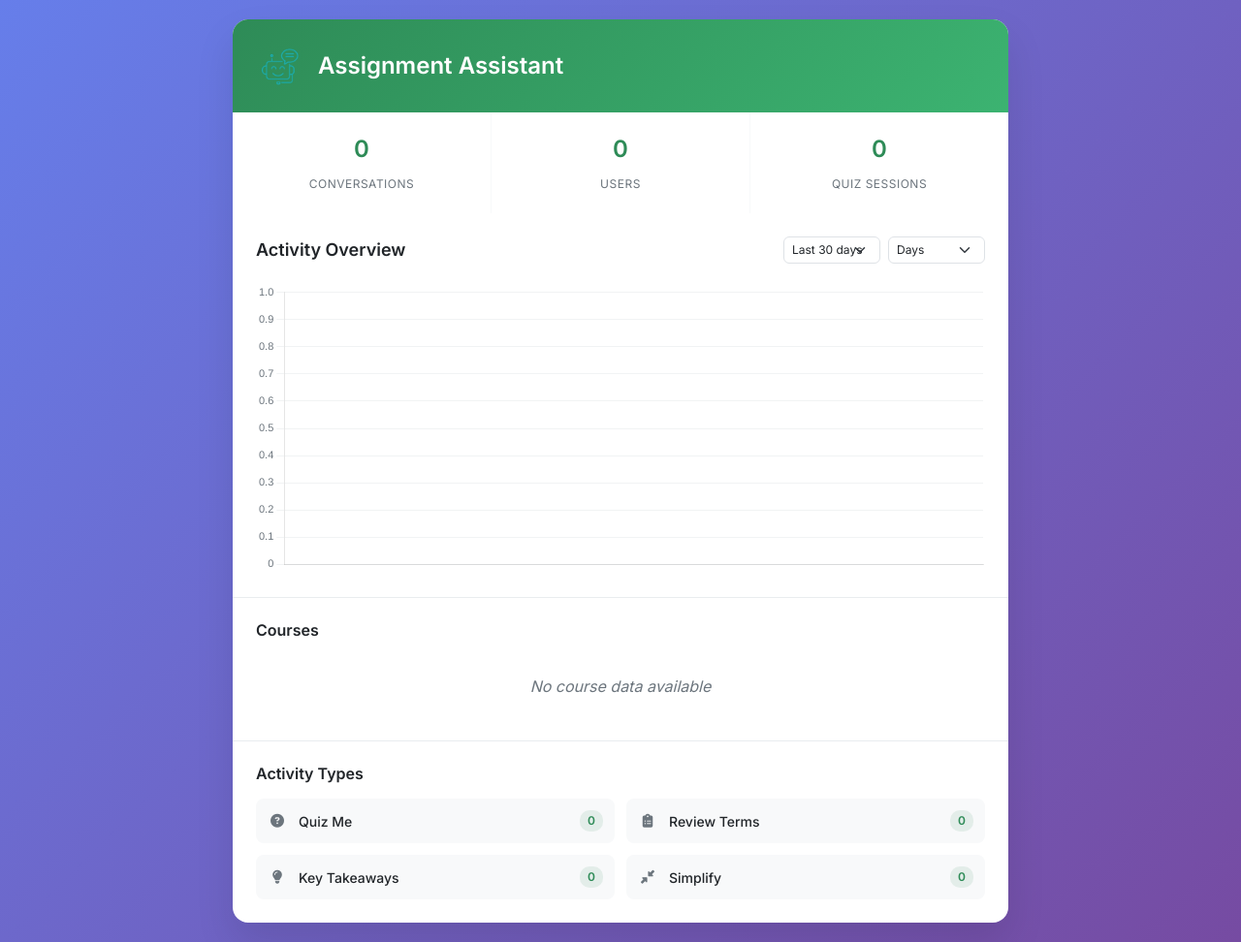
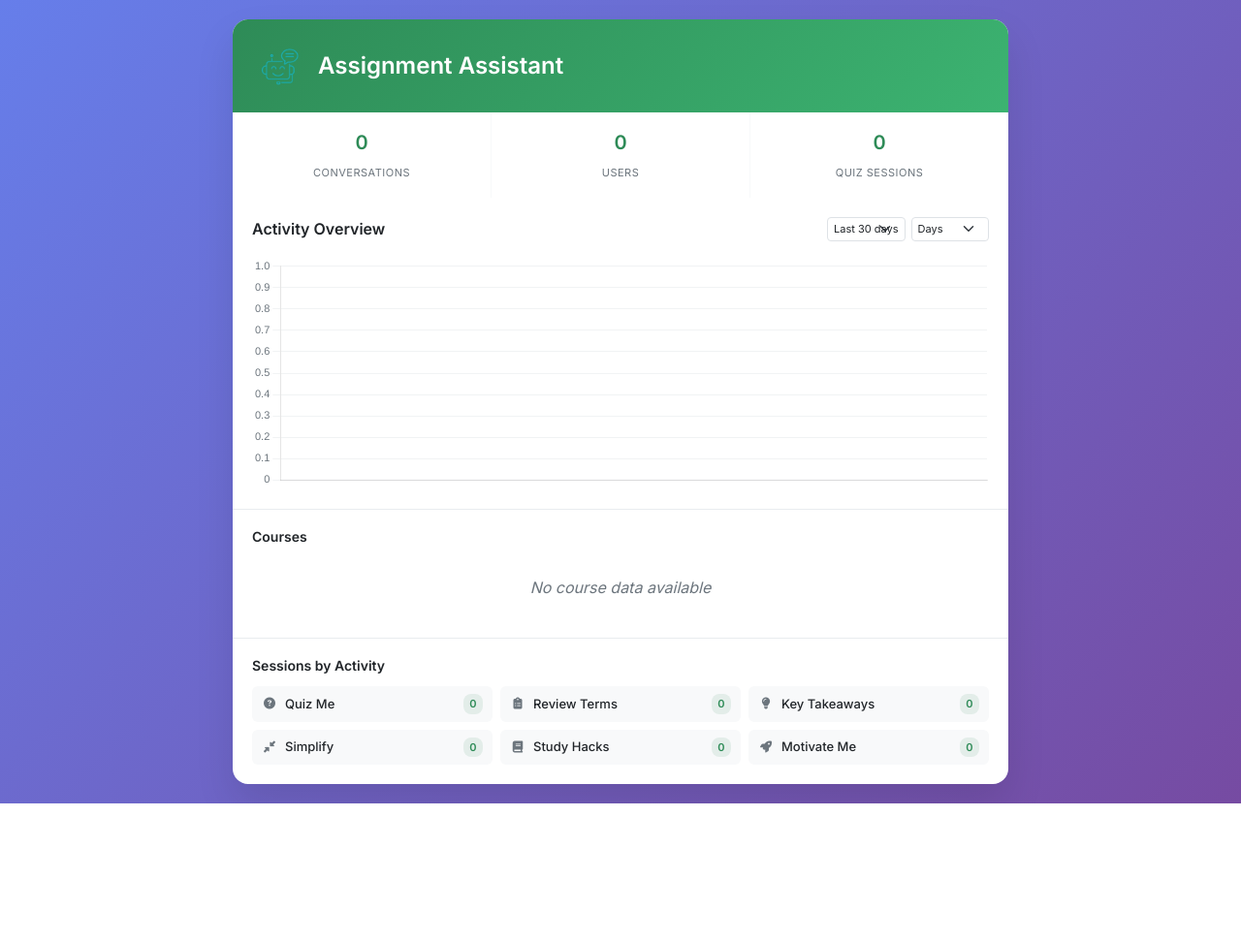
Before and after one commit to benngermin/assignment-assistant-logs, a Flask app: page / in a window 1280 px wide. Shown: the whole page at 97% size. After the commit the page ends 829 px from the top, so only its background shows below. Run offline with Flask 3, Linux system fonts and the light colour scheme; data that the repository does not hold is empty.

Commit message:
Refine dashboard layout and clarify session activity tracking
Adjust card and font sizes for a more compact display, rename "Activity Types" to "Sessions by Activity", and add new session activity tracking for "Study Hacks" and "Motivate Me".

Replit-Commit-Author: Agent
Replit-Commit-Session-Id: 235a7d2b-d85c-459e-a21e-4bf471783e76
Replit-Commit-Checkpoint-Type: full_checkpoint
Replit-Commit-Screenshot-Url: https://storage.googleapis.com/screenshot-production-us-central1/836fb819-e1b3-4667-a338-d4c11b134075/235a7d2b-d85c-459e-a21e-4bf471783e76/IbXpblr

```diff
--- a/static/css/styles.css
+++ b/static/css/styles.css
@@ -53,20 +53,20 @@ body {
 
 .stat-item {
     background: white;
-    padding: 20px;
+    padding: 16px 12px;
     text-align: center;
 }
 
 .stat-number {
     display: block;
-    font-size: 24px;
+    font-size: 20px;
     font-weight: 600;
     color: #2E8B57;
-    margin-bottom: 4px;
+    margin-bottom: 2px;
 }
 
 .stat-label {
-    font-size: 12px;
+    font-size: 11px;
     color: #6c757d;
     text-transform: uppercase;
     letter-spacing: 0.5px;
@@ -74,7 +74,7 @@ body {
 
 /* Main Chart */
 .main-chart {
-    padding: 24px;
+    padding: 20px;
     border-bottom: 1px solid #e9ecef;
 }
 
@@ -82,11 +82,11 @@ body {
     display: flex;
     justify-content: space-between;
     align-items: center;
-    margin-bottom: 20px;
+    margin-bottom: 16px;
 }
 
 .chart-header h3 {
-    font-size: 18px;
+    font-size: 16px;
     font-weight: 600;
     color: #212529;
     margin: 0;
@@ -94,48 +94,48 @@ body {
 
 .chart-controls {
     display: flex;
-    gap: 8px;
+    gap: 6px;
 }
 
 .chart-controls select {
-    font-size: 12px;
-    padding: 4px 8px;
+    font-size: 11px;
+    padding: 3px 6px;
     border: 1px solid #dee2e6;
-    border-radius: 6px;
-    min-width: 100px;
+    border-radius: 4px;
+    min-width: 80px;
 }
 
 #mainChart {
-    max-height: 300px;
+    max-height: 240px;
 }
 
 /* Course Stats */
 .course-stats {
-    padding: 24px;
+    padding: 20px;
     border-bottom: 1px solid #e9ecef;
 }
 
 .course-stats h4 {
-    font-size: 16px;
+    font-size: 14px;
     font-weight: 600;
     color: #212529;
-    margin-bottom: 16px;
+    margin-bottom: 12px;
 }
 
 .course-list {
     display: flex;
     flex-direction: column;
-    gap: 8px;
+    gap: 6px;
 }
 
 .course-item {
     display: flex;
     justify-content: space-between;
     align-items: center;
-    padding: 12px 16px;
+    padding: 10px 12px;
     background: #f8f9fa;
-    border-radius: 8px;
-    font-size: 14px;
+    border-radius: 6px;
+    font-size: 13px;
 }
 
 .course-name {
@@ -148,43 +148,44 @@ body {
     font-weight: 600;
     color: #2E8B57;
     background: rgba(46, 139, 87, 0.1);
-    padding: 4px 8px;
-    border-radius: 12px;
-    font-size: 12px;
+    padding: 3px 6px;
+    border-radius: 10px;
+    font-size: 11px;
 }
 
 /* Activity Breakdown */
 .activity-breakdown {
-    padding: 24px;
+    padding: 20px;
 }
 
 .activity-breakdown h4 {
-    font-size: 16px;
+    font-size: 14px;
     font-weight: 600;
     color: #212529;
-    margin-bottom: 16px;
+    margin-bottom: 12px;
 }
 
 .activity-grid {
     display: grid;
-    grid-template-columns: repeat(2, 1fr);
-    gap: 12px;
+    grid-template-columns: repeat(3, 1fr);
+    gap: 8px;
 }
 
 .activity-item {
     display: flex;
     align-items: center;
-    gap: 12px;
-    padding: 12px;
+    gap: 8px;
+    padding: 8px 10px;
     background: #f8f9fa;
-    border-radius: 8px;
-    font-size: 14px;
+    border-radius: 6px;
+    font-size: 13px;
 }
 
 .activity-item i {
-    width: 20px;
+    width: 16px;
     text-align: center;
     color: #6c757d;
+    font-size: 12px;
 }
 
 .activity-name {
@@ -197,10 +198,10 @@ body {
     font-weight: 600;
     color: #2E8B57;
     background: rgba(46, 139, 87, 0.1);
-    padding: 2px 8px;
-    border-radius: 10px;
-    font-size: 12px;
-    min-width: 24px;
+    padding: 2px 6px;
+    border-radius: 8px;
+    font-size: 11px;
+    min-width: 20px;
     text-align: center;
 }
 
@@ -249,7 +250,7 @@ body {
     }
 
     .activity-grid {
-        grid-template-columns: 1fr;
+        grid-template-columns: repeat(2, 1fr);
     }
 }
 
@@ -273,4 +274,8 @@ body {
     .stat-item:last-child {
         grid-column: auto;
     }
+
+    .activity-grid {
+        grid-template-columns: 1fr;
+    }
 }
--- a/static/js/main.js
+++ b/static/js/main.js
@@ -61,12 +61,14 @@ async function loadMetrics() {
         document.getElementById('review-count').textContent = data.review_count || 0;
         document.getElementById('takeaway-count').textContent = data.takeaway_count || 0;
         document.getElementById('simplify-count').textContent = data.simplify_count || 0;
+        document.getElementById('study-count').textContent = data.study_count || 0;
+        document.getElementById('motivate-count').textContent = data.motivate_count || 0;
 
         console.log('Metrics loaded successfully');
     } catch (error) {
         console.error('Error loading metrics:', error);
         // Set fallback values
-        ['total-conversations', 'total-users', 'quiz-count', 'quiz-display', 'review-count', 'takeaway-count', 'simplify-count'].forEach(id => {
+        ['total-conversations', 'total-users', 'quiz-count', 'quiz-display', 'review-count', 'takeaway-count', 'simplify-count', 'study-count', 'motivate-count'].forEach(id => {
             const element = document.getElementById(id);
             if (element) element.textContent = '0';
         });
--- a/templates/index.html
+++ b/templates/index.html
@@ -74,7 +74,7 @@
 
         <!-- Activity Breakdown -->
         <div class="activity-breakdown">
-            <h4>Activity Types</h4>
+            <h4>Sessions by Activity</h4>
             <div class="activity-grid">
                 <div class="activity-item">
                     <i class="fas fa-question-circle"></i>
@@ -96,6 +96,16 @@
                     <span class="activity-name">Simplify</span>
                     <span class="activity-count" id="simplify-count">0</span>
                 </div>
+                <div class="activity-item">
+                    <i class="fas fa-book"></i>
+                    <span class="activity-name">Study Hacks</span>
+                    <span class="activity-count" id="study-count">0</span>
+                </div>
+                <div class="activity-item">
+                    <i class="fas fa-rocket"></i>
+                    <span class="activity-name">Motivate Me</span>
+                    <span class="activity-count" id="motivate-count">0</span>
+                </div>
             </div>
         </div>
     </div>
```
